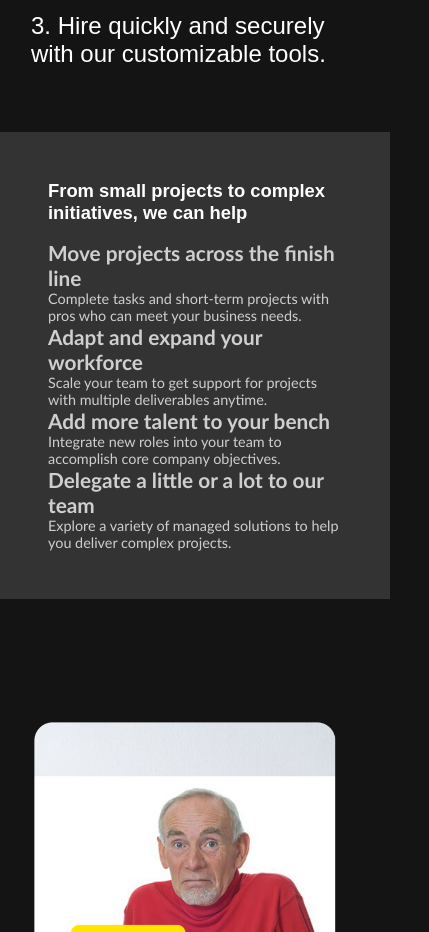
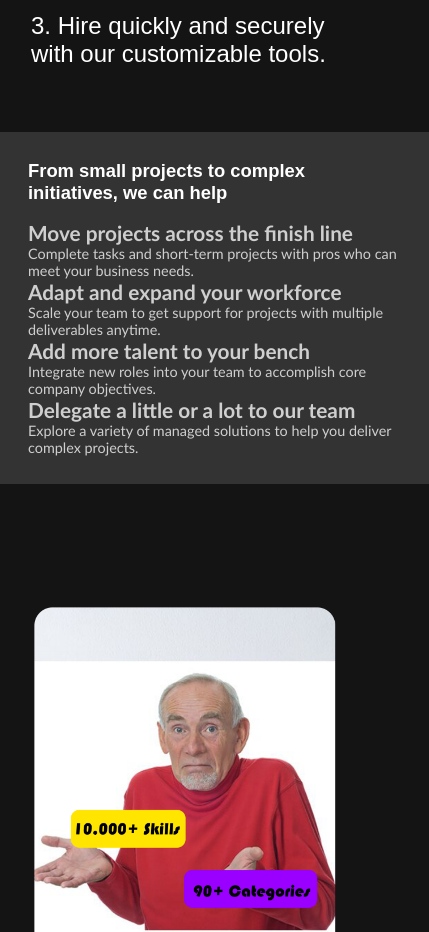
Before and after one commit to JackErRip/downwork-scss, a React (Create React App) app: page / in a window 390 px wide. Shown: the part 1740-2672 px from the top of the page, 429 px wide, since content can reach past the window. Built offline with nearby package versions, Linux system fonts and the light colour scheme.

Commit message:
Some minor tweaking with Section3.module.scss

```diff
--- a/src/components/sections/section3.module.scss
+++ b/src/components/sections/section3.module.scss
@@ -284,3 +284,21 @@
         font-size: 0.9rem;
     }
 }
+
+@media screen and (max-width: 480px) {
+    .container {
+        text-align: start;
+        padding: 2rem;
+        width: 100%;
+        max-width: 1380px;
+        padding: 1.75rem;
+        background-color: hsl(0, 0%, 20%);
+      }
+    .section3 {
+        background-color: hsl(0, 0%, 20%);
+        width: 110%;
+        display: flex;
+        justify-content: center;
+        margin-top: 2rem;
+      }
+}
```
